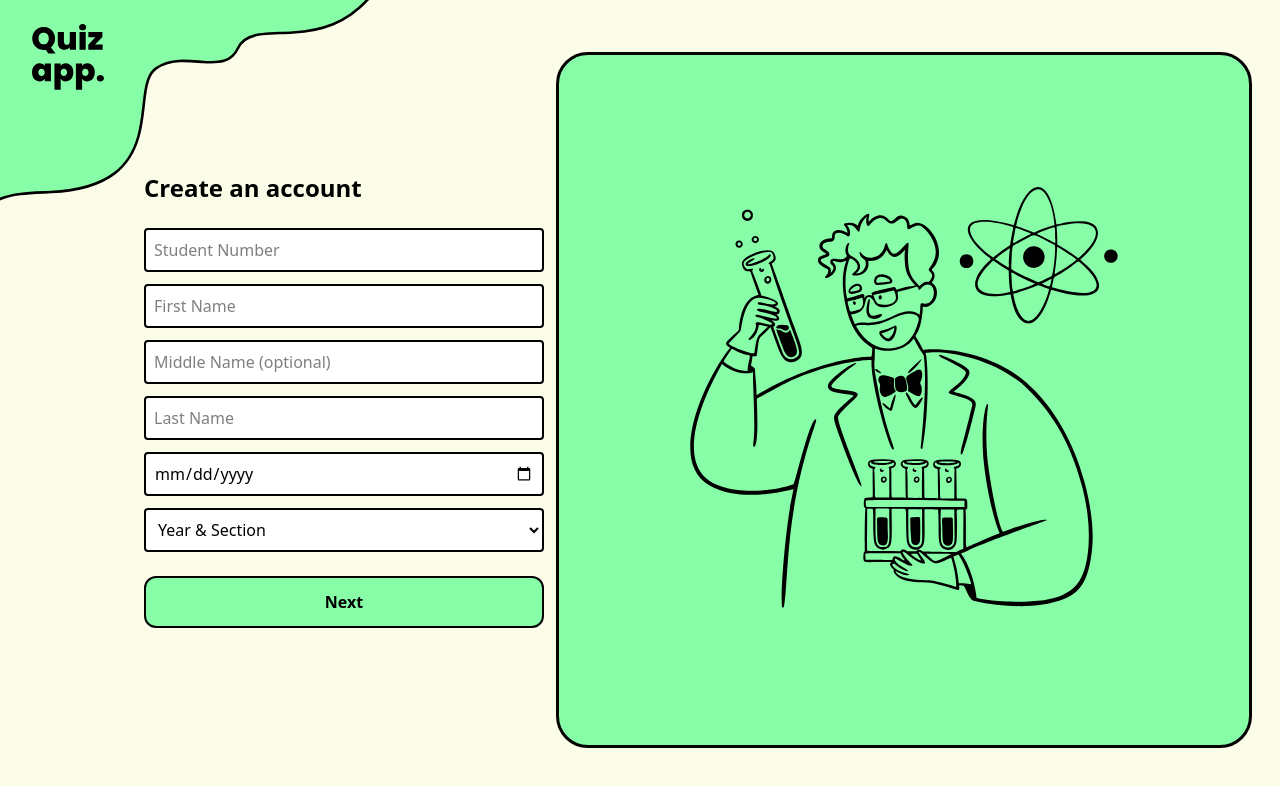
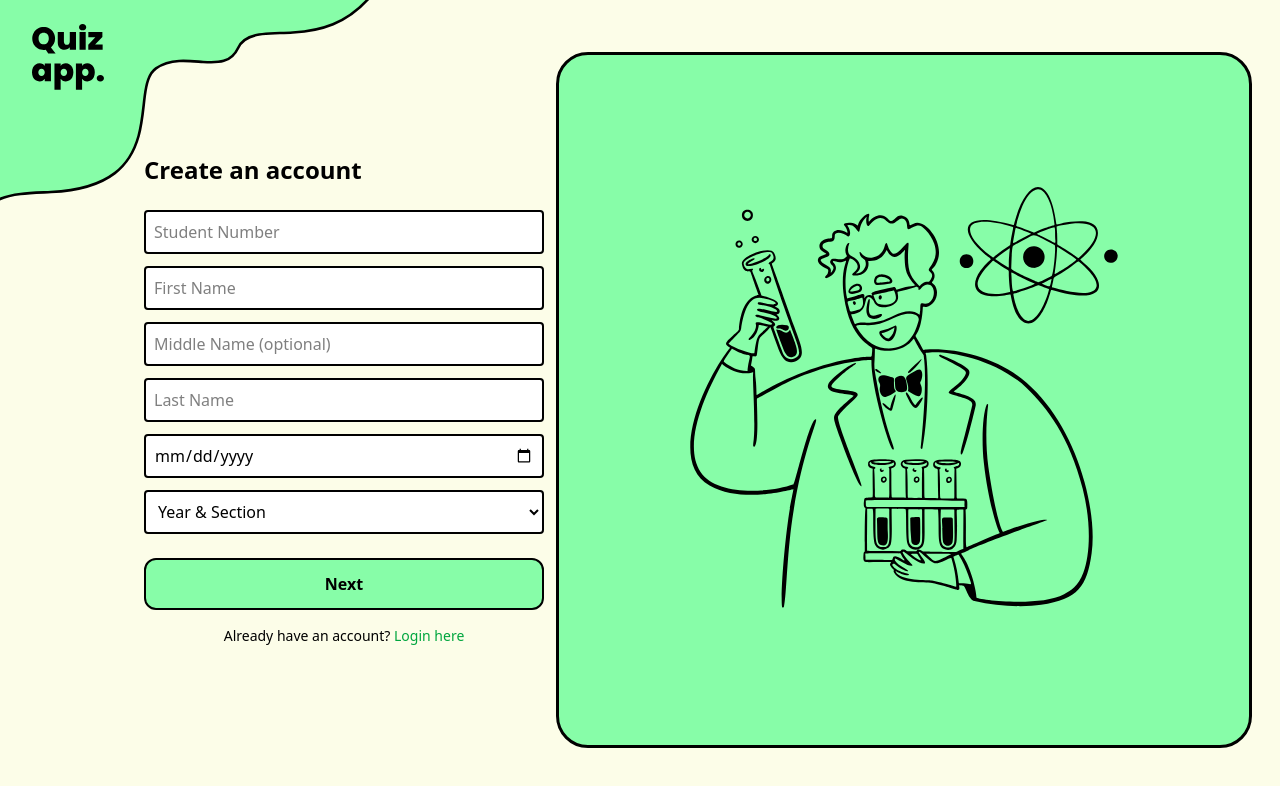
Before and after one commit to Deybidd/DCIT26_System, a React (Vite) app in the folder Group1/: page /student/register in a window 1280 px wide. Shown: the top 786 px of the page. Built offline with nearby package versions, Linux system fonts and the light colour scheme.

Commit message:
may dinagdag lang

```diff
--- a/Group1/src/pages/auth/student/StudentRegister.tsx
+++ b/Group1/src/pages/auth/student/StudentRegister.tsx
@@ -86,8 +86,13 @@ export default function StudentRegister() {
   name="birthdate"
   value={form.birthdate}
   onChange={handleChange}
-            className="w-full p-2 mb-3 rounded border-2 bg-white"
+  className="w-full p-2 mb-3 rounded border-2 border-black bg-white text-black
+             focus:outline-none focus:ring-0"
+  style={{
+    colorScheme: "black",
+  }}
 />
+
 
           <select
             name="yearSection"
@@ -109,6 +114,18 @@ export default function StudentRegister() {
           >
             Next
           </button>
+
+           <p
+          className="text-sm mt-4 text-center text-black cursor-pointer hover:underline"
+        >
+          Already have an account?{" "}
+          <span
+          className="text-green-600 cursor-pointer hover:underline font-medium"
+          onClick={() => navigate("/student/login")}>
+
+            Login here
+            </span>
+        </p>
         </div>
 
         {/* Illustration Panel */}
--- a/Group1/src/pages/landing/LandingPage.tsx
+++ b/Group1/src/pages/landing/LandingPage.tsx
@@ -17,7 +17,7 @@ export default function LandingPage() {
       <div className="relative z-10 flex flex-col items-center justify-center h-full text-center">
 
         <h1 className="text-7xl font-black">
-          <span className="text-emerald-500/70 font-sans ">Welcome to </span>
+          <span className="text-green-400/70 font-sans ">Welcome to </span>
           <span className="text-black font-sans">Quizapp.</span>
         </h1>
 
@@ -28,14 +28,14 @@ export default function LandingPage() {
         <div className="flex gap-8 mt-8">
           <button
             onClick={() => navigate("/student/login")}
-            className="px-8 py-3 bg-emerald-300/70 border-2 text-black font-sans font-medium border-black rounded-xl hover:scale-105 transition"
+            className="px-8 py-3 bg-[#87FDA8] border-2 text-black font-sans font-medium border-black rounded-xl hover:scale-105 transition"
           >
             Login as Student
           </button>
 
           <button
             onClick={() => navigate("/instructor/login")}
-            className="px-8 py-3 bg-emerald-300/70 text-black font-sans font-medium border-2 border-black rounded-xl hover:scale-105 transition"
+            className="px-8 py-3 bg-[#87FDA8] text-black font-sans font-medium border-2 border-black rounded-xl hover:scale-105 transition"
           >
             Login as Instructor
           </button>
```
Lines whose indentation alone changed are shown as unchanged.
